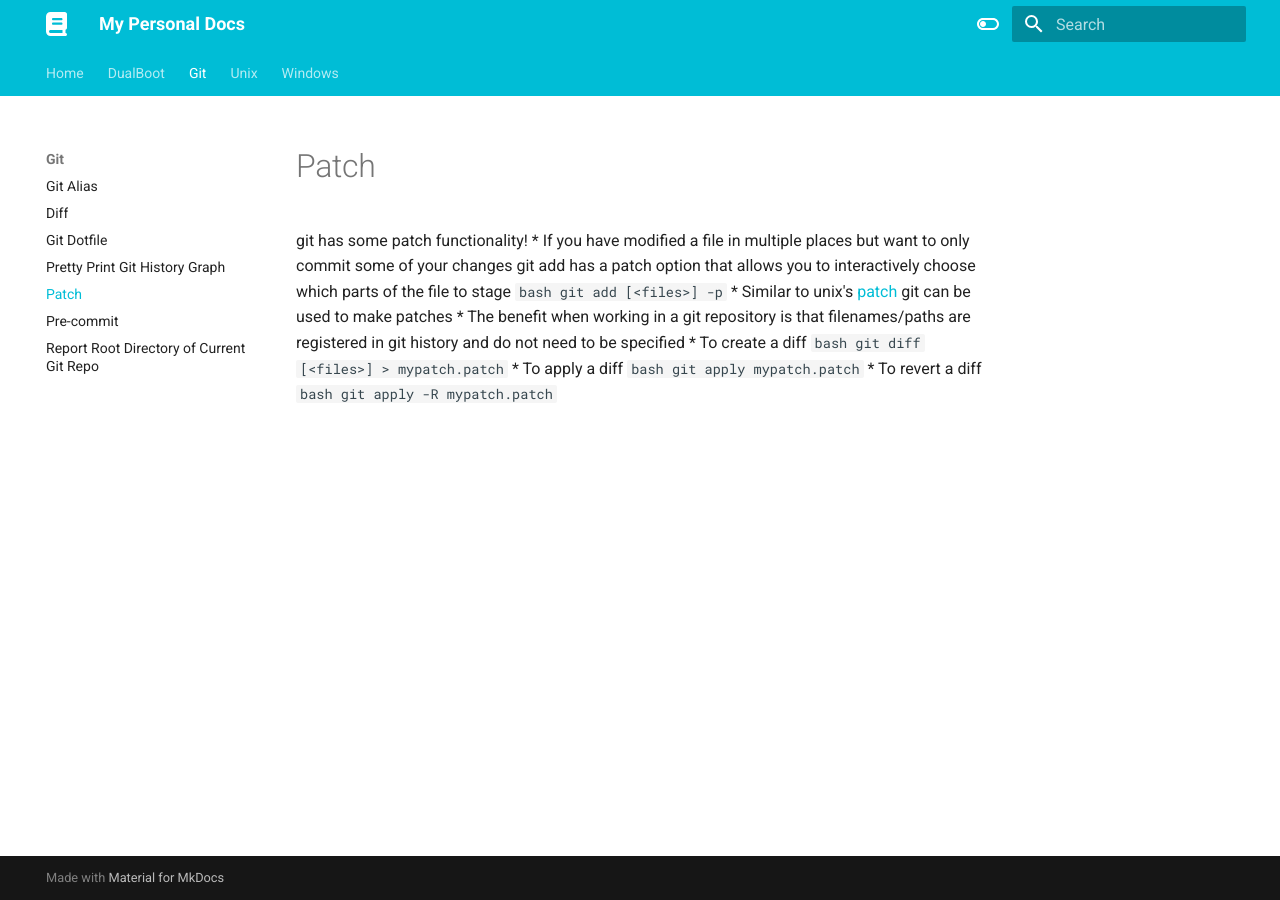
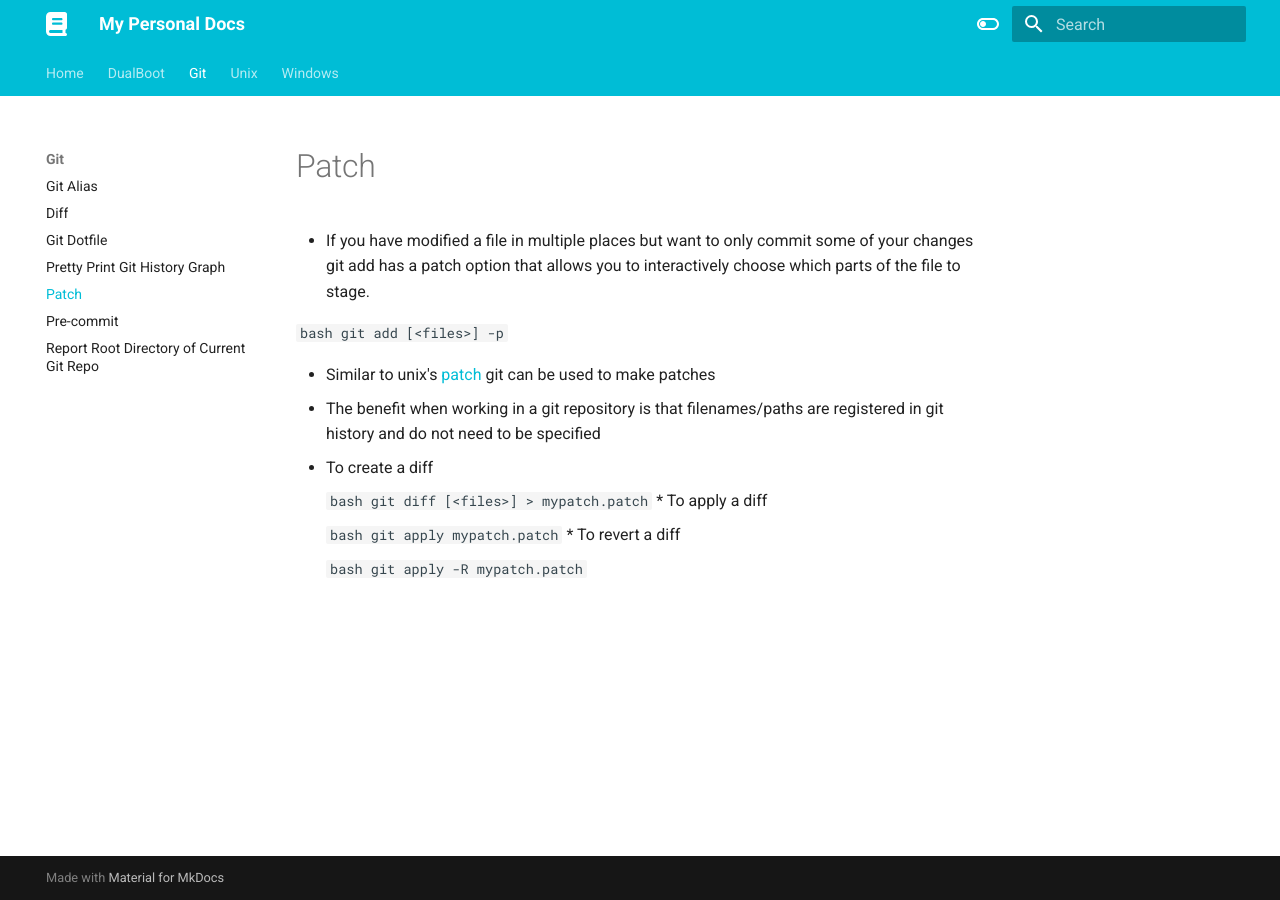
Before and after one commit to jwblangley/docs, an MkDocs documentation site: the page built from docs/Git/patch.md, in a window 1280 px wide. Built offline with MkDocs 1.6.1 and Material for MkDocs 9.7.7, drawn with Linux system fonts in a browser that asks for light colours.

Commit message:
Update patch.md
Fix formatting

````diff
--- a/docs/Git/patch.md
+++ b/docs/Git/patch.md
@@ -1,21 +1,25 @@
 # Patch
 
-git has some patch functionality!
-* If you have modified a file in multiple places but want to only commit some of your changes git add has a patch option that allows you to interactively choose which parts of the file to stage
+* If you have modified a file in multiple places but want to only commit some of your changes git add has a patch option that allows you to interactively choose which parts of the file to stage.
+
   ```bash
   git add [<files>] -p
   ```
+
 * Similar to unix's [patch](../Unix/patch.md) git can be used to make patches
   * The benefit when working in a git repository is that filenames/paths are registered in git history and do not need to be specified
   * To create a diff
-    ```bash
-    git diff [<files>] > mypatch.patch
-    ```
+
+      ```bash
+      git diff [<files>] > mypatch.patch
+      ```
   * To apply a diff
-    ```bash
-    git apply mypatch.patch
-    ```
+
+      ```bash
+      git apply mypatch.patch
+      ```
   * To revert a diff
-    ```bash
-    git apply -R mypatch.patch
-    ```
+
+      ```bash
+      git apply -R mypatch.patch
+      ```
````
